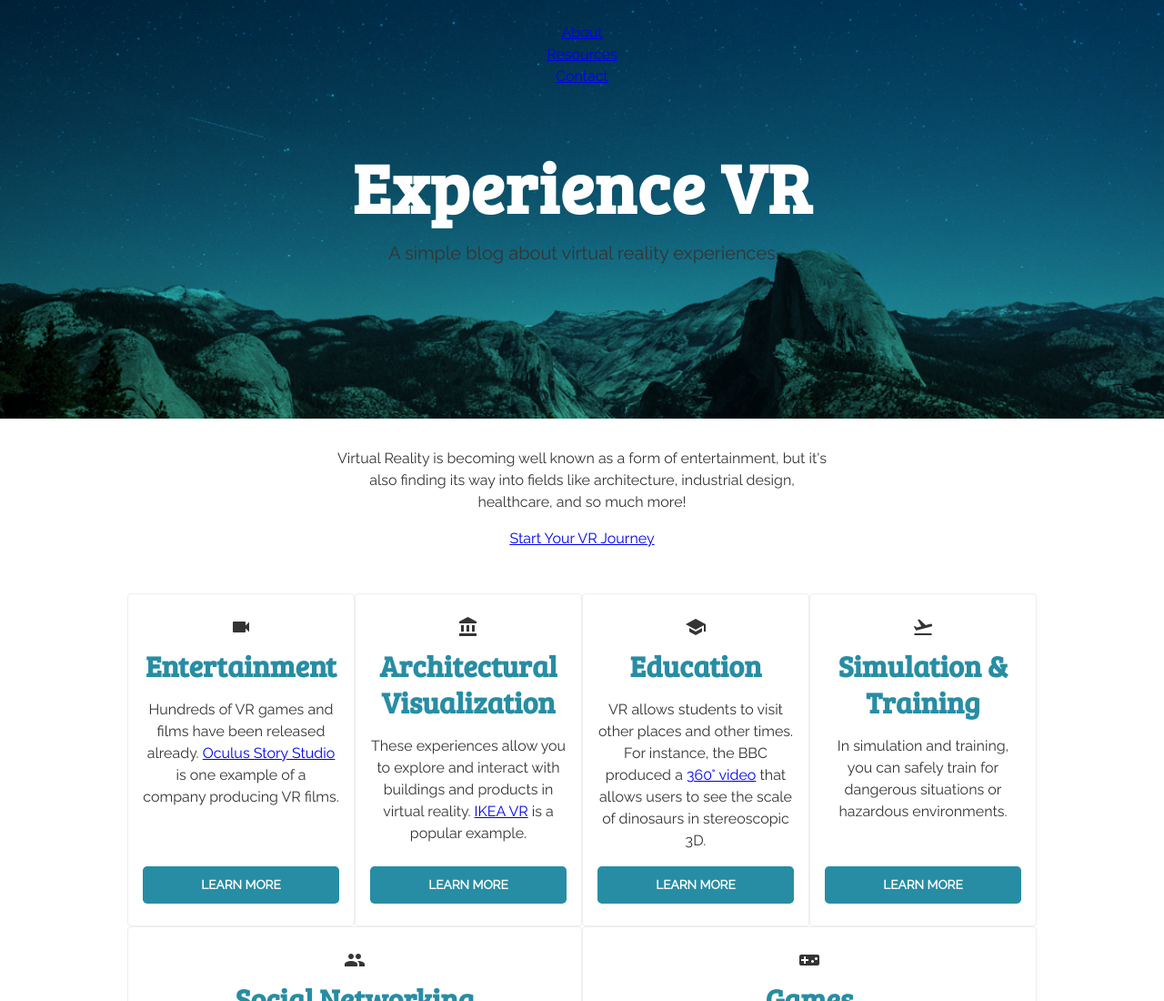
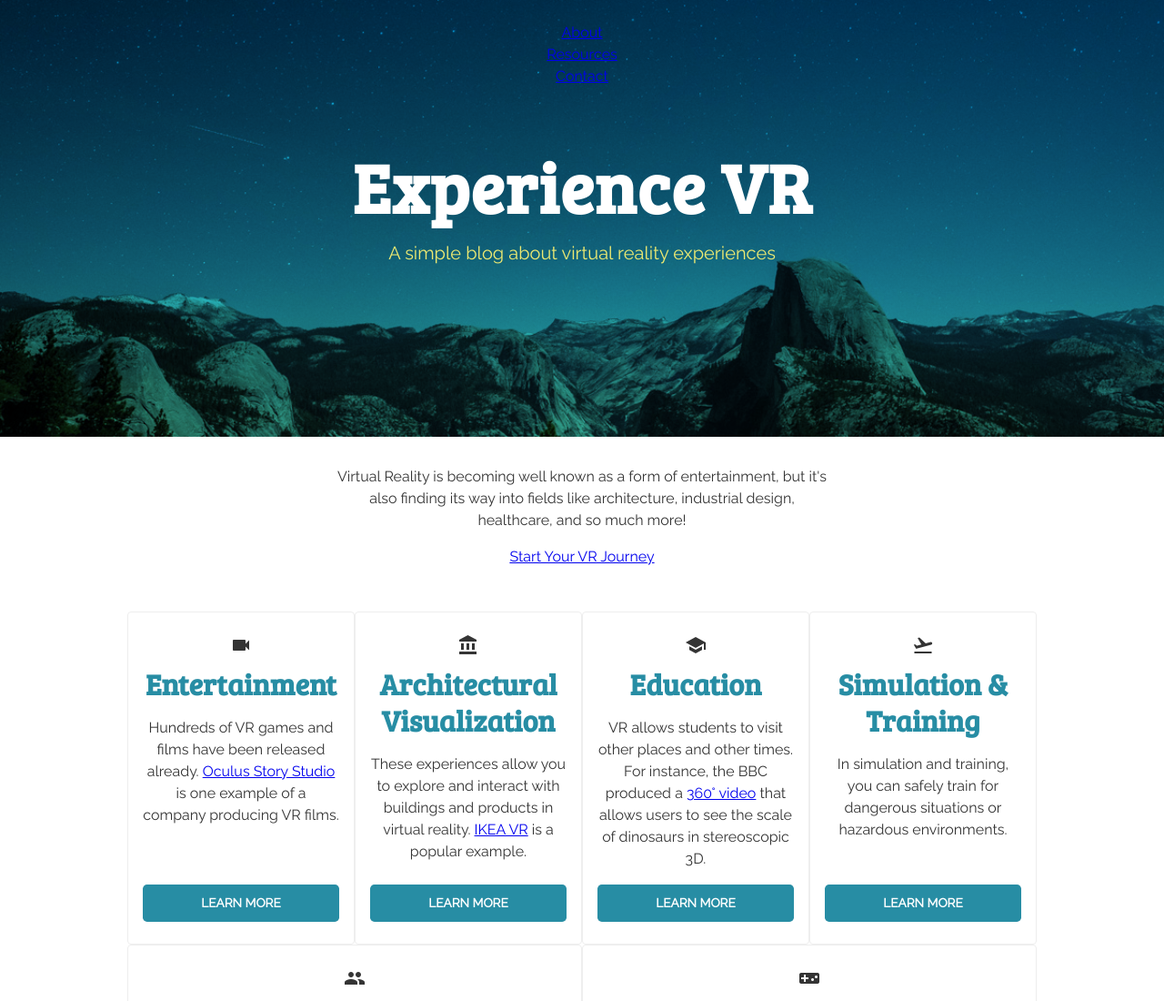
Before and after one commit to kiserr10/sass_treehouse, a plain HTML site: page 3-Compiling-Sass-to-CSS/start/index.html in a window 1280 px wide. Shown: the top 1100 px of the page at 91% size. Drawn offline with nearby package versions, Linux system fonts and the light colour scheme; files that its build step writes are made by us from their sources; files whose address does not match are found by name.

Commit message:
05 completed

```diff
--- a/3-Compiling-Sass-to-CSS/start/index.html
+++ b/3-Compiling-Sass-to-CSS/start/index.html
@@ -7,7 +7,7 @@
     <link href="https://fonts.googleapis.com/css?family=Bree+Serif|Raleway" rel="stylesheet">
     <link href="https://fonts.googleapis.com/icon?family=Material+Icons"
       rel="stylesheet">
-    <link href="output.css" rel="stylesheet">
+    <link href="css/style.css" rel="stylesheet">
   </head>
   <body>
     <header>
--- a/5-Declaring-and-Using-Variables/start/scss/style.scss
+++ b/5-Declaring-and-Using-Variables/start/scss/style.scss
@@ -1,3 +1,11 @@
+$color-primary: #278da4;
+$color-secondary: #b13c69;
+$color-accent: #eeea72;
+
+$font-stack-primary: 'Raleway', sans-serif;
+$font-stack-secondary: 'Bree Serif', serif;
+
+
 /* BASE ------------------------------------------------- */
 
 * {
@@ -8,14 +16,14 @@ body {
   color: #343434;
   font-size: 1rem;
   line-height: 1.5;
-  font-family: 'Raleway', sans-serif;
+  font-family: $font-stack-primary;
   text-align: center;
   margin: 0;
 }
 
 h1,
 h2 {
-  font-family: 'Bree Serif', serif;
+  font-family: $color-secondary: #b13c69;
 }
 
 ul {
@@ -44,6 +52,7 @@ header h1 {
 header p {
   font-size: 1.25em;
   margin: 0;
+	color: $color-accent;
 }
 
 footer {
@@ -79,7 +88,7 @@ footer {
 }
 
 .card h1 {
-  color: #278da4;
+  color: $color-primary;
   margin: 0.35em 0 0;
   line-height: 1.25;
 }
@@ -93,7 +102,7 @@ footer {
   text-transform: uppercase;
   padding: 0.75em 1.5em;
   border-radius: 0.35em;
-  background-color: #278da4;
+  background-color: $color-primary;
   margin-top: auto;
 }
 
```
Also changed, not shown: 4-Compile-a-Directory-of-Sass-Files/start/output.css (deleted), 1 other file.
